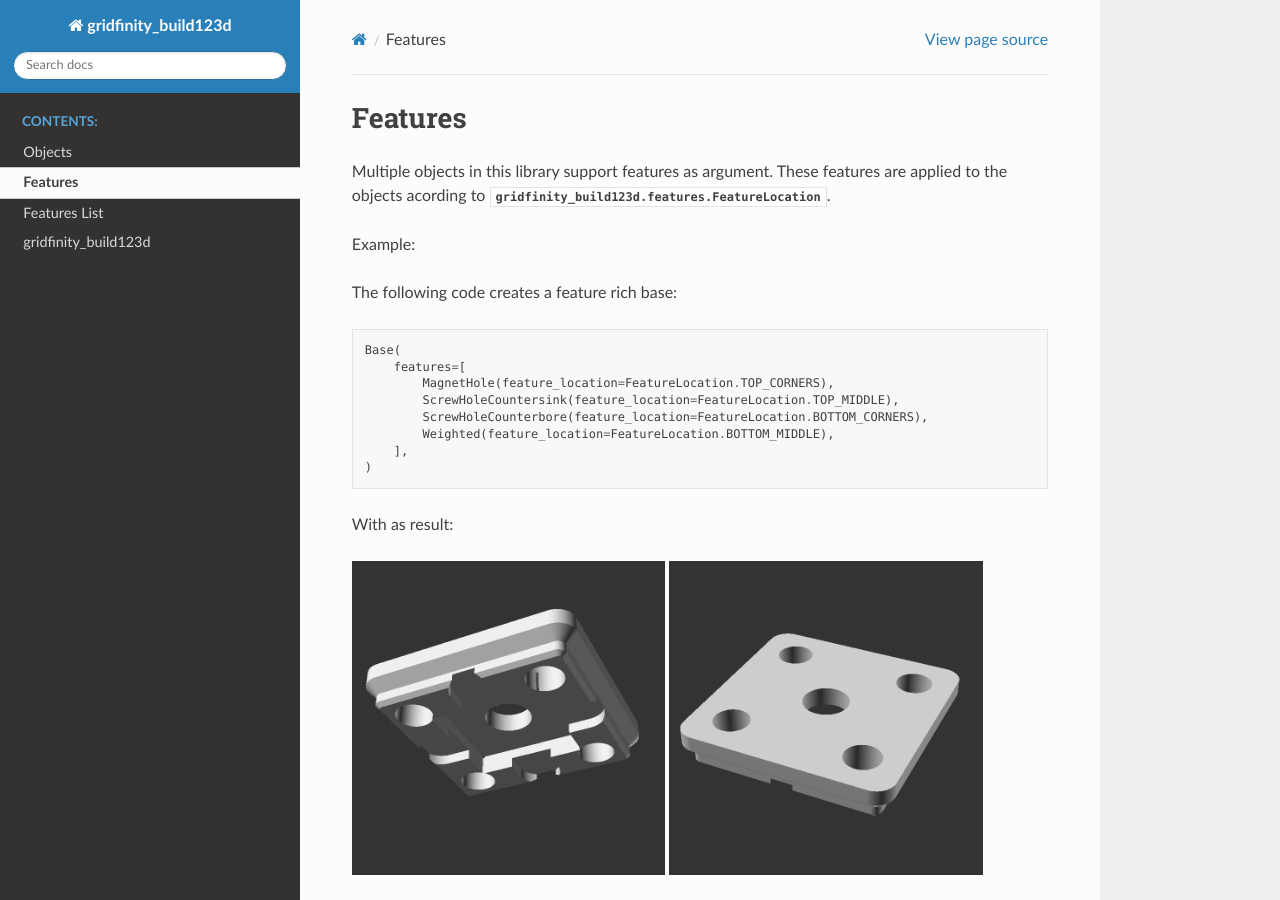
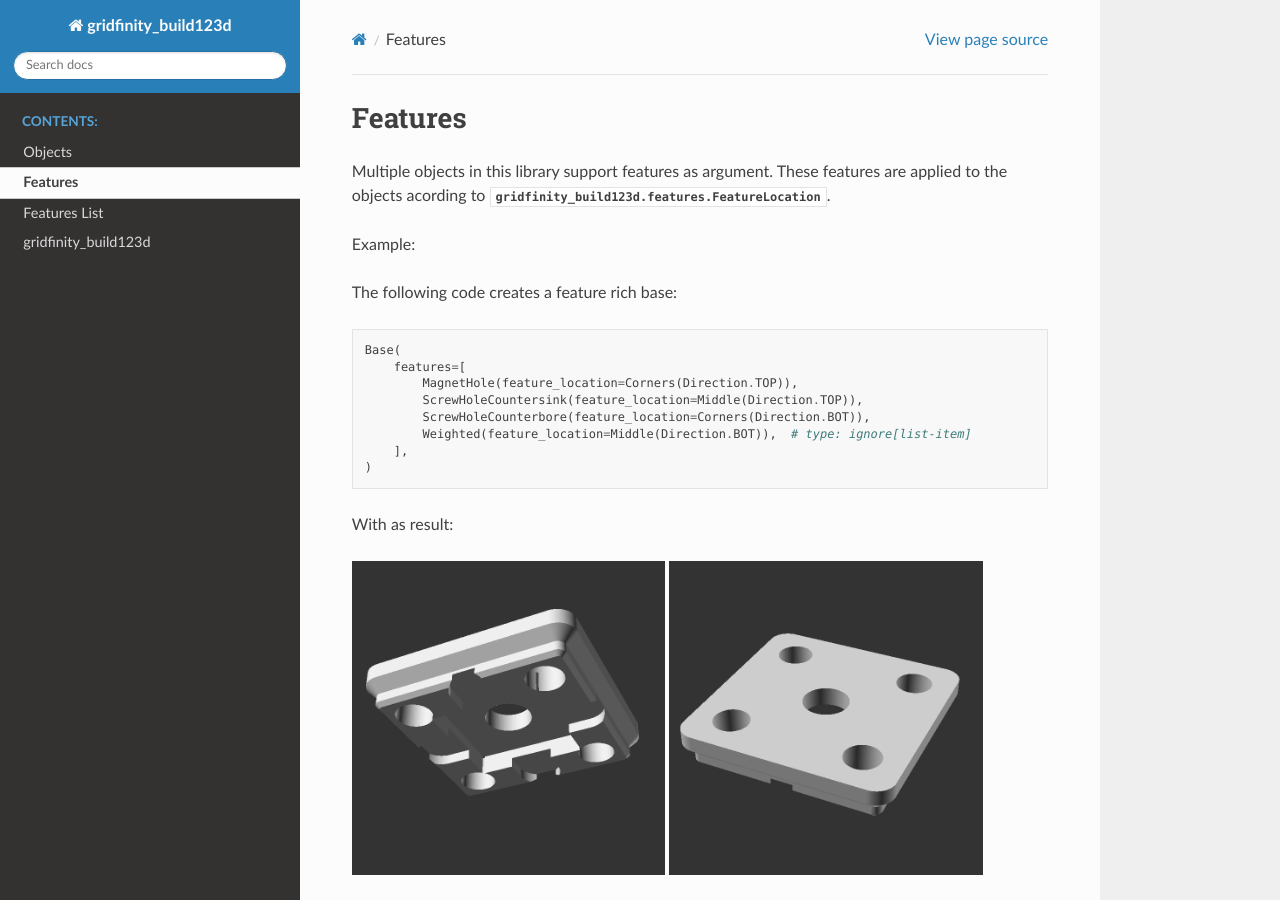
Before and after one commit to Ruudjhuu/gridfinity_build123d, a Sphinx documentation site: the page built from docs/source/features.rst, in a window 1280 px wide and 900 px high. Built offline with Sphinx 7.4.7 and the Read the Docs theme 2.0.0, drawn with Linux system fonts in a browser that asks for light colours.

```diff
--- a/docs/source/conf.py
+++ b/docs/source/conf.py
@@ -6,6 +6,11 @@
 # -- Project information -----------------------------------------------------
 # https://www.sphinx-doc.org/en/master/usage/configuration.html#project-information
 from __future__ import annotations
+
+import sys
+from pathlib import Path
+
+sys.path.insert(0, str(Path("../src").resolve()))
 
 project = "gridfinity_build123d"
 copyright = "2023, Ruudjhuu"  # noqa: A001
--- a/docs/source/features.rst
+++ b/docs/source/features.rst
@@ -7,14 +7,18 @@ Example:
 
 The following code creates a feature rich base:
 
-.. code-block:: python
+.. testsetup:: *
+
+    from gridfinity_build123d import *
+
+.. testcode::
 
     Base(
         features=[
-            MagnetHole(feature_location=FeatureLocation.TOP_CORNERS),
-            ScrewHoleCountersink(feature_location=FeatureLocation.TOP_MIDDLE),
-            ScrewHoleCounterbore(feature_location=FeatureLocation.BOTTOM_CORNERS),
-            Weighted(feature_location=FeatureLocation.BOTTOM_MIDDLE),
+            MagnetHole(feature_location=Corners(Direction.TOP)),
+            ScrewHoleCountersink(feature_location=Middle(Direction.TOP)),
+            ScrewHoleCounterbore(feature_location=Corners(Direction.BOT)),
+            Weighted(feature_location=Middle(Direction.BOT)),  # type: ignore[list-item]
         ],
     )
 
```
Also changed, not shown: docs/source/objects.rst (+26 -19 lines), 1 other file.
